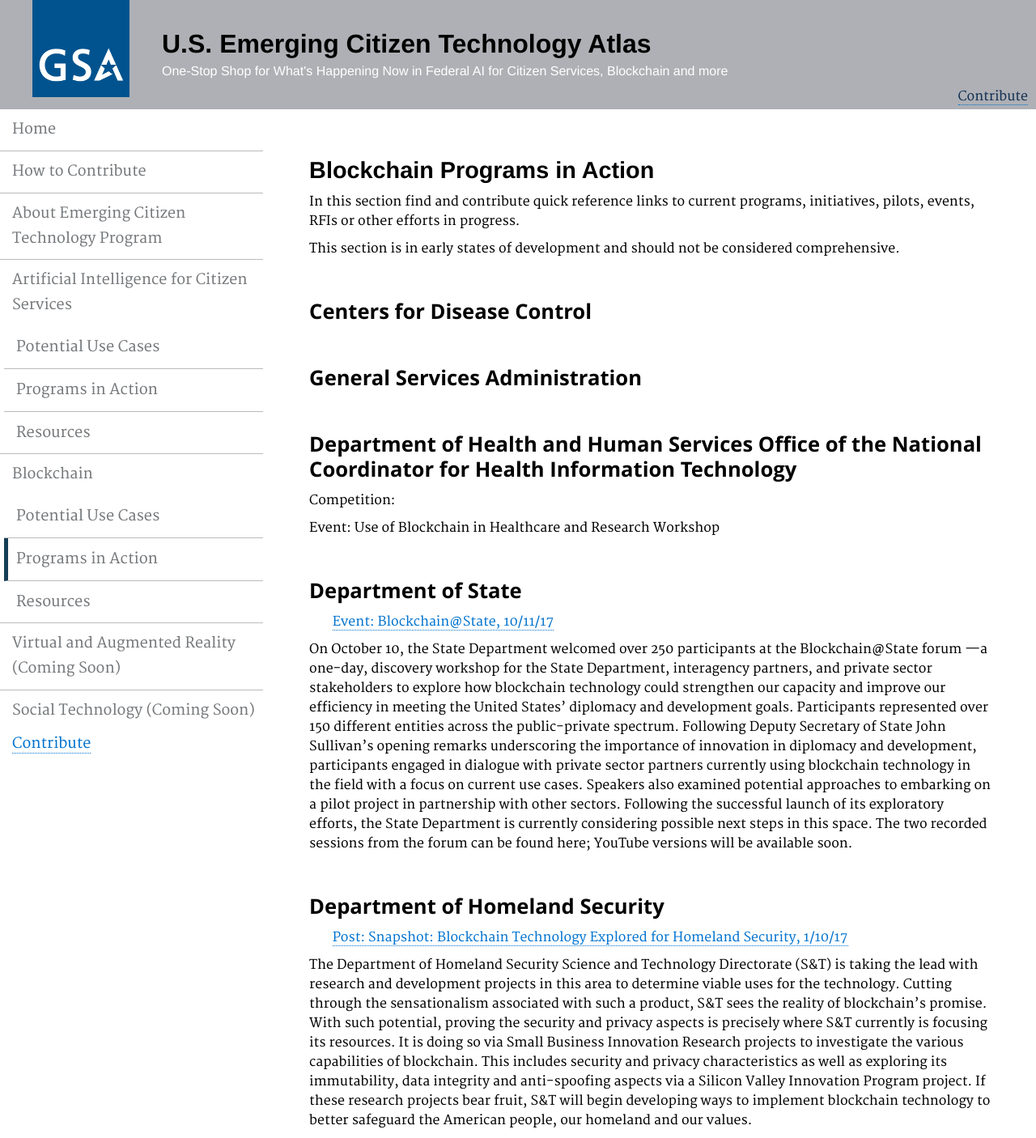
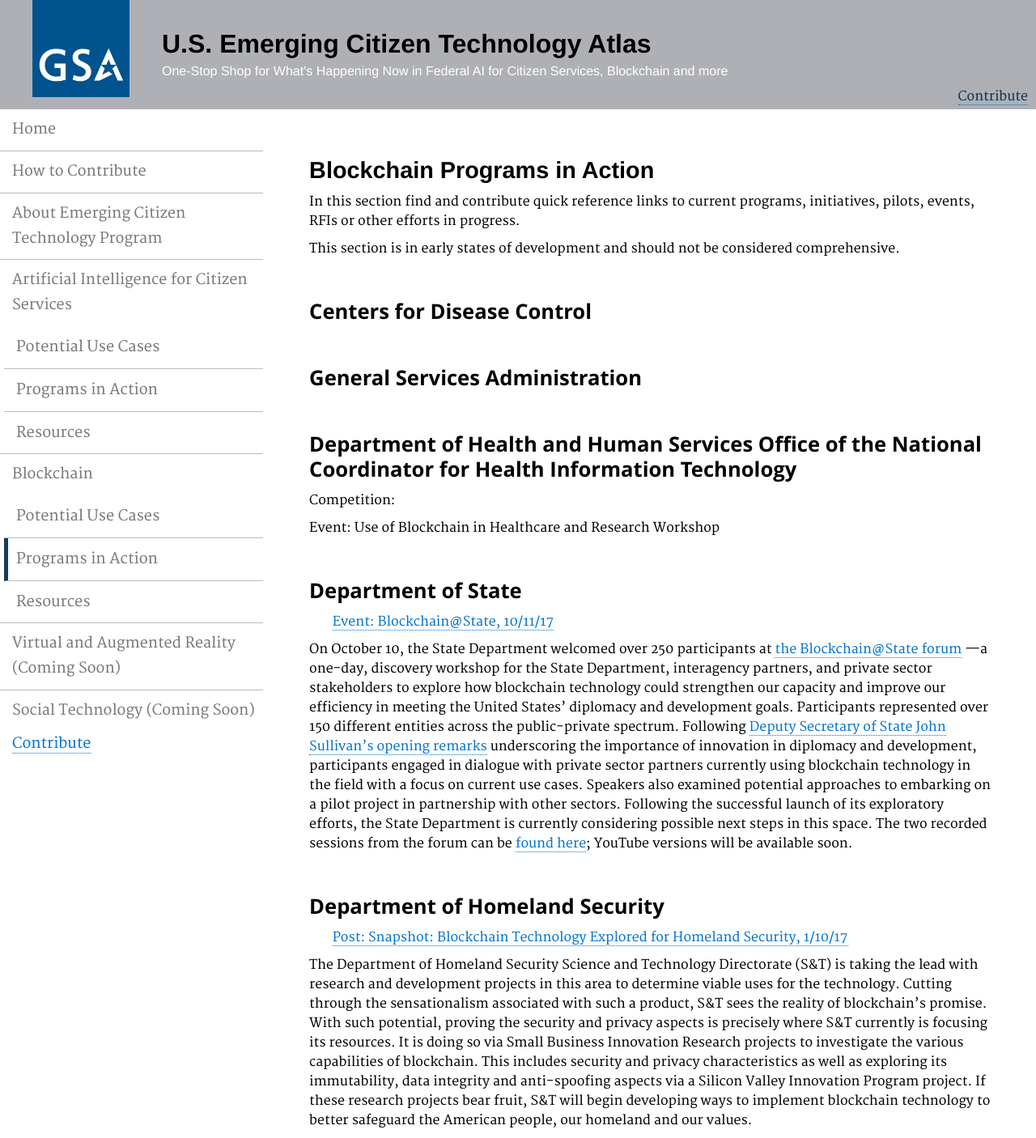
Before and after one commit to GSA/emerging-technology-atlas, a Jekyll site: the page built from pages/blockchain-programs.md, in a window 1280 px wide. Shown: the whole page at 81% size. Built offline with Jekyll 4.4.1, drawn with Linux system fonts in a browser that asks for light colours; part of the change alters nothing that is shown.

```diff
--- a/pages/blockchain-programs.md
+++ b/pages/blockchain-programs.md
@@ -23,7 +23,7 @@ description: ""
 ### Department of State
 <p>&nbsp;&nbsp;&nbsp;&nbsp;&nbsp;&nbsp; <a href="https://www.eventbrite.com/e/blockchainstate-distributed-ledger-technologies-for-diplomacy-and-development-tickets-37669091266">Event: Blockchain@State, 10/11/17</a></p>
 
-<p> On October 10, the State Department welcomed over 250 participants at the Blockchain@State forum —a one-day, discovery workshop for the State Department, interagency partners, and private sector stakeholders to explore how blockchain technology could strengthen our capacity and improve our efficiency in meeting the United States’ diplomacy and development goals.  Participants represented over 150 different entities across the public-private spectrum.  Following Deputy Secretary of State John Sullivan’s opening remarks underscoring the importance of innovation in diplomacy and development, participants engaged in dialogue with private sector partners currently using blockchain technology in the field with a focus on current use cases.  Speakers also examined potential approaches to embarking on a pilot project in partnership with other sectors.  Following the successful launch of its exploratory efforts, the State Department is currently considering possible next steps in this space.  The two recorded sessions from the forum can be found here; YouTube versions will be available soon.</p>
+<p> On October 10, the State Department welcomed over 250 participants at <a href="https://www.eventbrite.com/e/blockchainstate-distributed-ledger-technologies-for-diplomacy-and-development-tickets-37669091266">the Blockchain@State forum</a> —a one-day, discovery workshop for the State Department, interagency partners, and private sector stakeholders to explore how blockchain technology could strengthen our capacity and improve our efficiency in meeting the United States’ diplomacy and development goals.  Participants represented over 150 different entities across the public-private spectrum.  Following <a href="https://www.youtube.com/watch?v=iMLhtdAiGq8">Deputy Secretary of State John Sullivan’s opening remarks</a> underscoring the importance of innovation in diplomacy and development, participants engaged in dialogue with private sector partners currently using blockchain technology in the field with a focus on current use cases.  Speakers also examined potential approaches to embarking on a pilot project in partnership with other sectors.  Following the successful launch of its exploratory efforts, the State Department is currently considering possible next steps in this space.  The two recorded sessions from the forum can be <a href="https://www.facebook.com/pg/GPAtState/videos/?ref=page_internal">found here</a>; YouTube versions will be available soon.</p>
 
 ### Department of Homeland Security
 <p>&nbsp;&nbsp;&nbsp;&nbsp;&nbsp;&nbsp; <a href="https://www.dhs.gov/science-and-technology/news/2017/01/10/snapshot-blockchain-technology-explored-homeland-security">Post: Snapshot: Blockchain Technology Explored for Homeland Security, 1/10/17</a></p>
```
